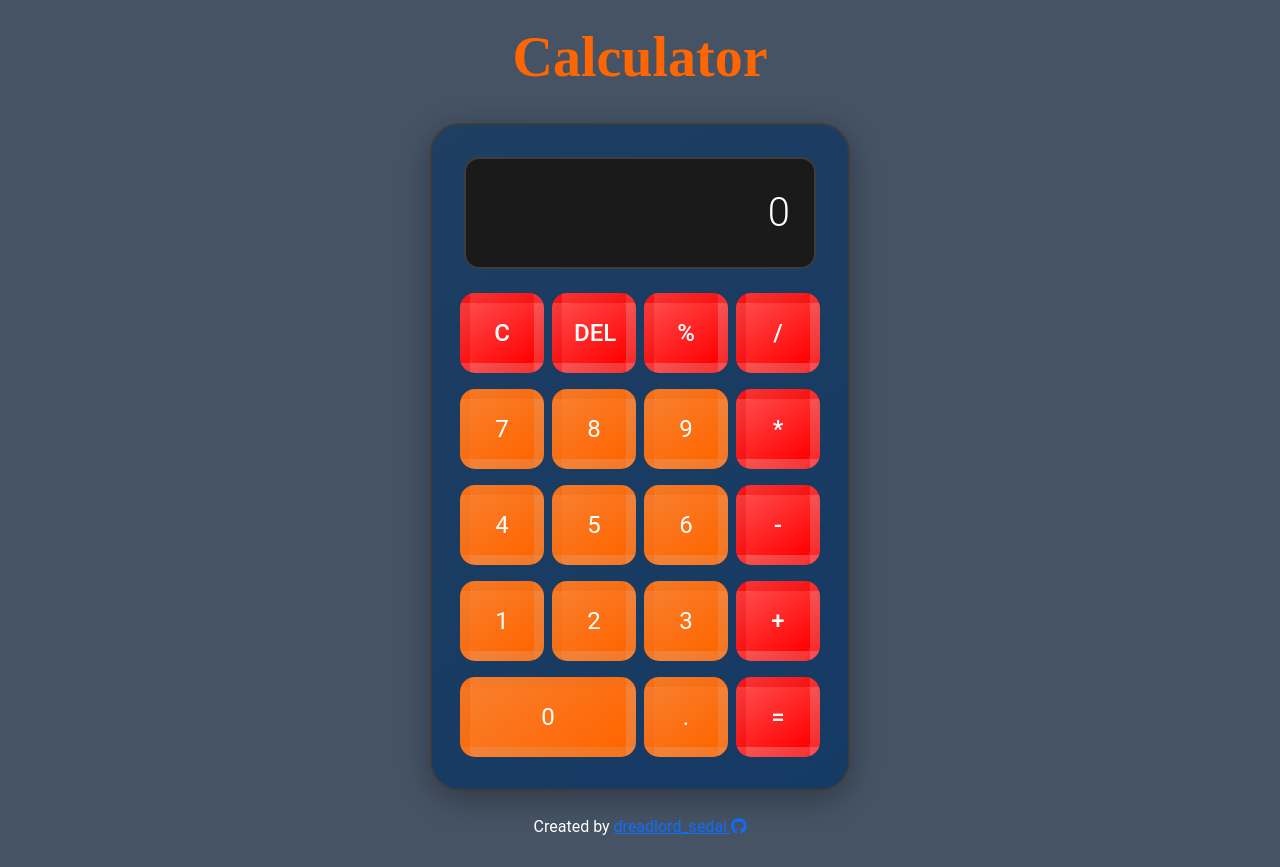
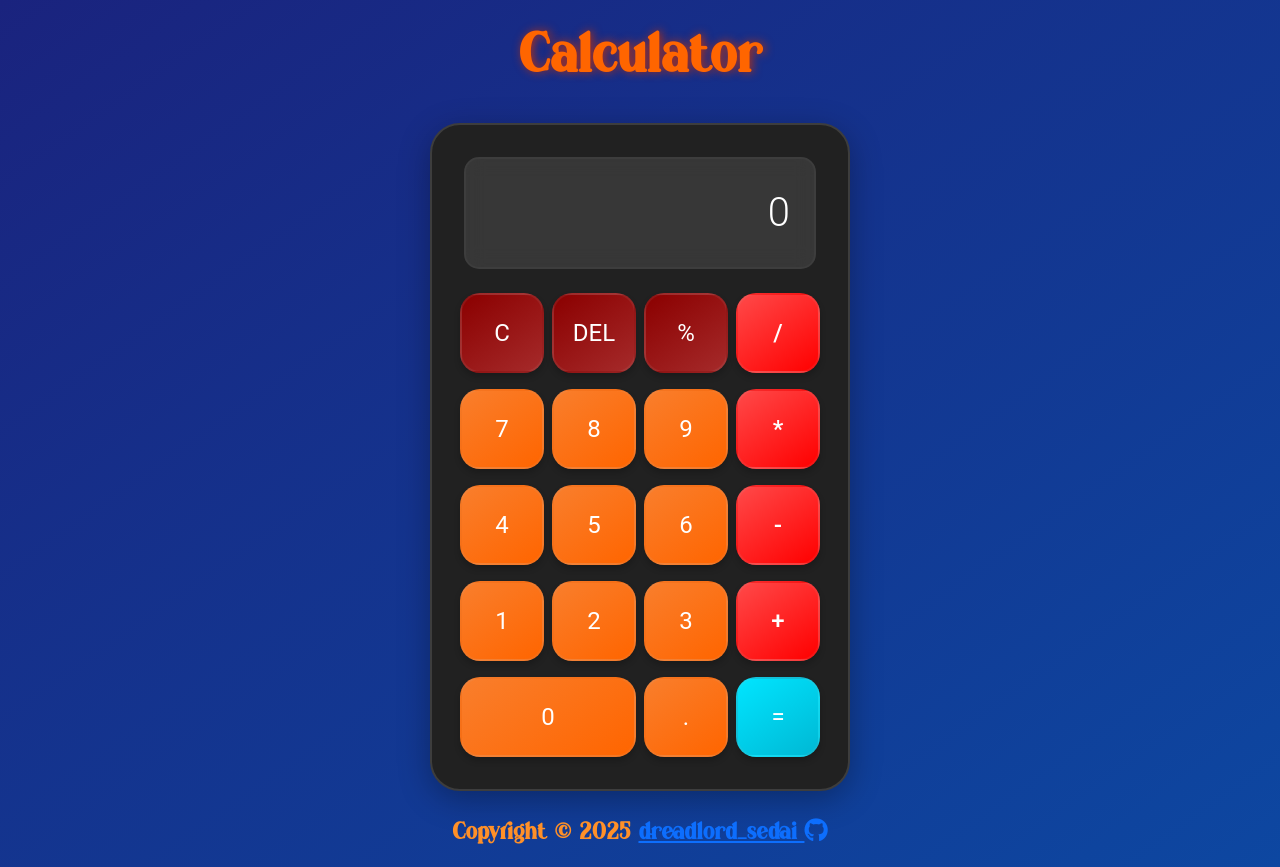
Before and after one commit to dreadlord-sedai/calculator-js, a plain HTML site: page index.html in a window 1280 px wide. Drawn offline with nearby package versions, Linux system fonts and the light colour scheme.

Commit message:
Complete calculator UI

```diff
--- a/index.html
+++ b/index.html
@@ -25,47 +25,54 @@
         <div class="button-grid">
             <!-- Row 1 -->
             <div class="row g-2 mb-2">
-                <div class="col-3"><button class="btn btn-danger w-100" onclick="clearDisplay()">C</button></div>
-                <div class="col-3"><button class="btn btn-danger w-100" onclick="deleteChar()">DEL</button></div>
-                <div class="col-3"><button class="btn btn-danger w-100" onclick="appendChar('%')">%</button></div>
-                <div class="col-3"><button class="btn btn-danger w-100" onclick="appendChar('/')">/</button></div>
+                <div class="col-3"><button id="clearButton" class="btn btn-special w-100" onclick="clearDisplay()">C</button></div>
+                <div class="col-3"><button id="deleteButton" class="btn btn-special w-100" onclick="deleteChar()">DEL</button></div>
+                <div class="col-3"><button id="modulusButton" class="btn btn-special w-100" onclick="appendChar('%')">%</button></div>
+                <div class="col-3"><button id="divideButton" class="btn btn-danger w-100" onclick="appendChar('/')">/</button></div>
             </div>
 
             <!-- Row 2 -->
             <div class="row g-2 mb-2">
-                <div class="col-3"><button class="btn btn-light w-100" onclick="appendChar('7')">7</button></div>
-                <div class="col-3"><button class="btn btn-light w-100" onclick="appendChar('8')">8</button></div>
-                <div class="col-3"><button class="btn btn-light w-100" onclick="appendChar('9')">9</button></div>
-                <div class="col-3"><button class="btn btn-danger w-100" onclick="appendChar('*')">*</button></div>
+                <div class="col-3"><button id="button7" class="btn btn-light w-100" onclick="appendChar('7')">7</button></div>
+                <div class="col-3"><button id="button8" class="btn btn-light w-100" onclick="appendChar('8')">8</button></div>
+                <div class="col-3"><button id="button9" class="btn btn-light w-100" onclick="appendChar('9')">9</button></div>
+                <div class="col-3"><button id="multiplyButton" class="btn btn-danger w-100" onclick="appendChar('*')">*</button></div>
             </div>
 
             <!-- Row 3 -->
             <div class="row g-2 mb-2">
-                <div class="col-3"><button class="btn btn-light w-100" onclick="appendChar('4')">4</button></div>
-                <div class="col-3"><button class="btn btn-light w-100" onclick="appendChar('5')">5</button></div>
-                <div class="col-3"><button class="btn btn-light w-100" onclick="appendChar('6')">6</button></div>
-                <div class="col-3"><button class="btn btn-danger w-100" onclick="appendChar('-')">-</button></div>
+                <div class="col-3"><button id="button4" class="btn btn-light w-100" onclick="appendChar('4')">4</button></div>
+                <div class="col-3"><button id="button5" class="btn btn-light w-100" onclick="appendChar('5')">5</button></div>
+                <div class="col-3"><button id="button6" class="btn btn-light w-100" onclick="appendChar('6')">6</button></div>
+                <div class="col-3"><button id="subtractButton" class="btn btn-danger w-100" onclick="appendChar('-')">-</button></div>
             </div>
 
             <!-- Row 4 -->
             <div class="row g-2 mb-2">
-                <div class="col-3"><button class="btn btn-light w-100" onclick="appendChar('1')">1</button></div>
-                <div class="col-3"><button class="btn btn-light w-100" onclick="appendChar('2')">2</button></div>
-                <div class="col-3"><button class="btn btn-light w-100" onclick="appendChar('3')">3</button></div>
-                <div class="col-3"><button class="btn btn-danger w-100" onclick="appendChar('+')">+</button></div>
+                <div class="col-3"><button id="button1" class="btn btn-light w-100" onclick="appendChar('1')">1</button></div>
+                <div class="col-3"><button id="button2" class="btn btn-light w-100" onclick="appendChar('2')">2</button></div>
+                <div class="col-3"><button id="button3" class="btn btn-light w-100" onclick="appendChar('3')">3</button></div>
+                <div class="col-3"><button id="addButton" class="btn btn-danger w-100" onclick="appendChar('+')">+</button></div>
             </div>
 
             <!-- Row 5 -->
             <div class="row g-2">
-                <div class="col-6"><button class="btn btn-light w-100" onclick="appendChar('0')">0</button></div>
-                <div class="col-3"><button class="btn btn-light w-100" onclick="appendChar('.')">.</button></div>
-                <div class="col-3"><button class="btn btn-danger w-100" onclick="calculate()">=</button></div>
+                <div class="col-6"><button id="button0" class="btn btn-light w-100" onclick="appendChar('0')">0</button></div>
+                <div class="col-3"><button id="decimalButton" class="btn btn-light w-100" onclick="appendChar('.')">.</button></div>
+                <div class="col-3"><button id="equalsButton" class="btn btn-equals w-100" onclick="calculate()">=</button></div>
             </div>
         </div>
+
     </div>
 
     <div class="footer mt-4 d-flex">
-        <p class="text-center">Created by <a href="https://github.com/dreadlord-sedai" target="_blank">dreadlord_sedai <i class="fab fa-github"></i></a></p>
+        <p class="text-center"> Copyright ©
+            <script>
+                document.write(new Date().getFullYear());
+            </script>
+             <a href="https://github.com/dreadlord-sedai"
+             target="_blank">dreadlord_sedai <i class="fab fa-github"></i></a>
+        </p>
     </div>
 
     <script src="script.js"></script>
--- a/styles.css
+++ b/styles.css
@@ -1,6 +1,6 @@
 /* Body styling */
 body {
-    background-color: #455365 !important;
+    background: linear-gradient(145deg, #1a237e, #0d47a1) !important; /* Dark indigo to deep blue */
     color: #ffffff !important;
     font-family: 'Roboto', sans-serif !important;
 }
@@ -10,13 +10,15 @@ body {
     font-size: 3.5rem !important;
     font-weight: 700 !important;
     color: #FF6500 !important;
-    font-family: benguiat !important;
+    font-family: 'Borisna', sans-serif !important;
+    text-shadow: #cd3202d7 2px 0 10px !important;
+    text-shadow: 0 0 10px rgba(255, 101, 0, 0.5); /* Subtle glow effect */
 }
 
 /* Calculator container */
 .calculator {
     width: 420px;
-    background: linear-gradient(145deg, #1E3E62, #153a64);
+    background-color: #212121; /* Matte black */
     border-radius: 30px;
     border: 2px solid #3d3d3d;
     padding: 2rem;
@@ -25,7 +27,8 @@ body {
 
 /* Display styling */
 .display {
-    background-color: #1a1a1a;
+    background: rgba(255, 255, 255, 0.1); /* Glassmorphism effect */
+    backdrop-filter: blur(10px);
     padding: 1.5rem;
     border: 2px solid #3d3d3d;
     border-radius: 15px;
@@ -50,16 +53,17 @@ body {
 .btn {
     height: 80px !important;
     font-size: 1.5rem !important;
-    border: 10px solid rgba(173, 173, 173, 0.1) !important;
-    border-radius: 15px !important;
+    border: 2px solid rgba(173, 173, 173, 0.1) !important;
+    border-radius: 20px !important; /* Increased roundness */
     transition: all 0.2s ease !important;
     position: relative !important;
     overflow: hidden !important;
+    box-shadow: 0 4px 6px rgba(0, 0, 0, 0.2); /* Soft shadows */
 }
 
 /* Light buttons (numbers) */
 .btn-light {
-    background: linear-gradient(145deg, #f97e2c, #FF6500) !important;
+    background: linear-gradient(145deg, #f97e2c, #FF6500) !important; /* Gradient for depth */
     color: #ffffff !important;
 }
 
@@ -71,7 +75,7 @@ body {
 
 /* Danger buttons (operators) */
 .btn-danger {
-    background: linear-gradient(145deg, #ff4949, #ff0000) !important;
+    background: linear-gradient(145deg, #ff4949, #ff0000) !important; /* Slightly deeper red */
     color: #ffffff !important;
     font-weight: 500 !important;
 }
@@ -82,9 +86,33 @@ body {
     border-color: rgba(255, 255, 255, 0.1) !important;
 }
 
+/* Special buttons (C, DEL, %) */
+.btn-special {
+    background: linear-gradient(145deg, #8b0000, #a52a2a) !important; /* Darker red or maroon */
+    color: #ffffff !important;
+}
+
+.btn-special:hover {
+    background: linear-gradient(145deg, #5a0000, #7a1a1a) !important;
+    transform: translateY(-2px) !important;
+    border-color: rgba(255, 255, 255, 0.1) !important;
+}
+
+/* Equals button */
+.btn-equals {
+    background: linear-gradient(145deg, #00e5ff, #00b8d4) !important; /* Bright cyan or electric blue */
+    color: #ffffff !important;
+}
+
+.btn-equals:hover {
+    background: linear-gradient(145deg, #00b8d4, #0097a7) !important;
+    transform: translateY(-2px) !important;
+    border-color: rgba(255, 255, 255, 0.1) !important;
+}
+
 /* Active state for all buttons */
 .btn:active {
-    transform: translateY(1px) !important;
+    transform: scale(0.95) !important; /* Slight scale animation */
     filter: brightness(0.9) !important;
 }
 
@@ -110,6 +138,14 @@ body {
     opacity: 1 !important;
 }
 
+/* Footer styling */
+.footer {
+    font-size: 1.5rem !important;
+    font-weight: 700 !important;
+    color: #ff9028 !important;
+    font-family: 'Borisna', sans-serif !important;
+}
+
 /* Responsive adjustments */
 @media (max-width: 480px) {
     .calculator {
@@ -127,3 +163,9 @@ body {
         font-size: 2rem !important;
     }
 }
+
+/* Custom font */
+@font-face {
+    font-family: 'Borisna';
+    src: url('fonts/Borisna.ttf') format('truetype');
+}
```
Also changed, not shown: script.js (line endings or trailing spaces).
